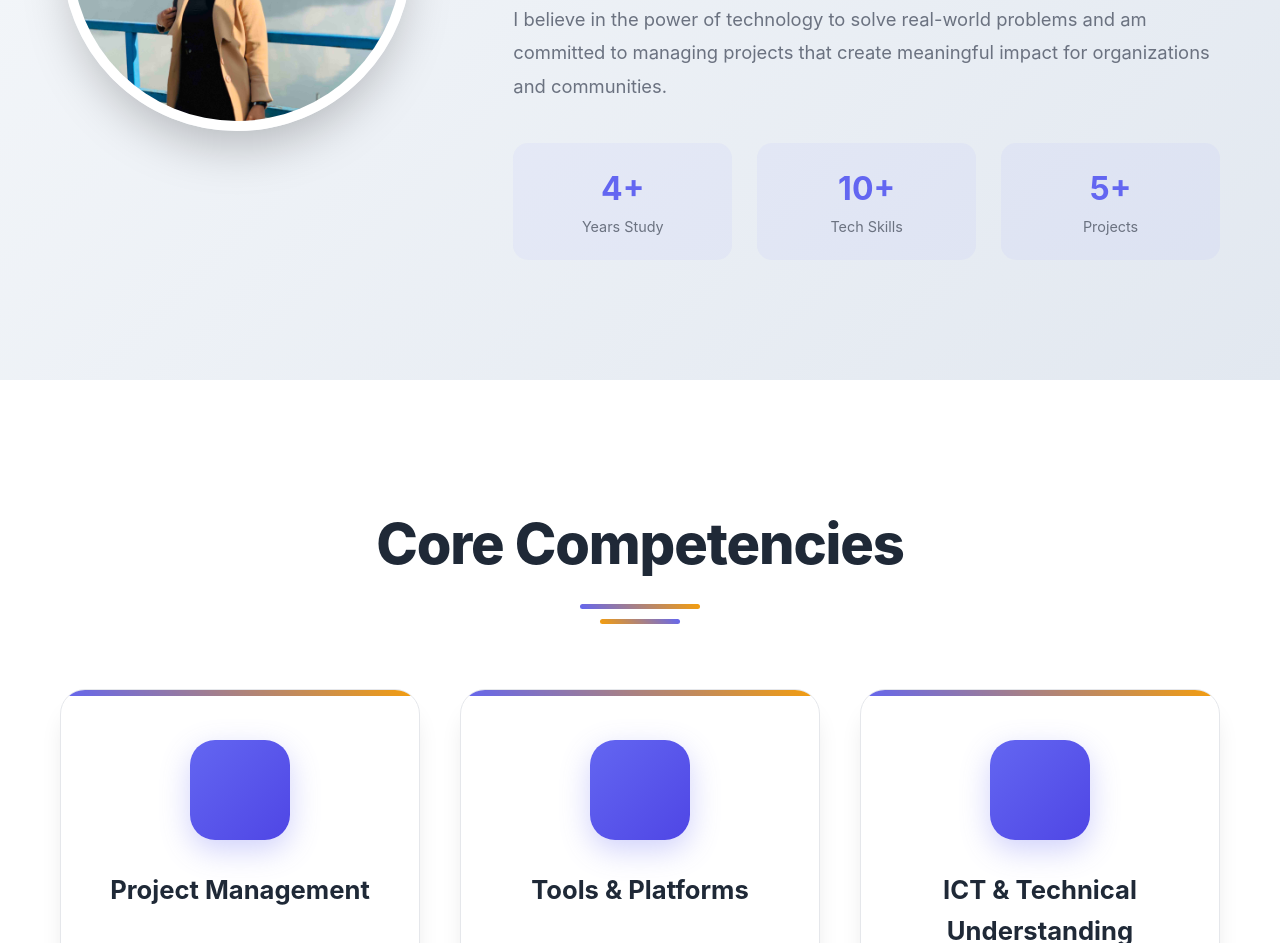
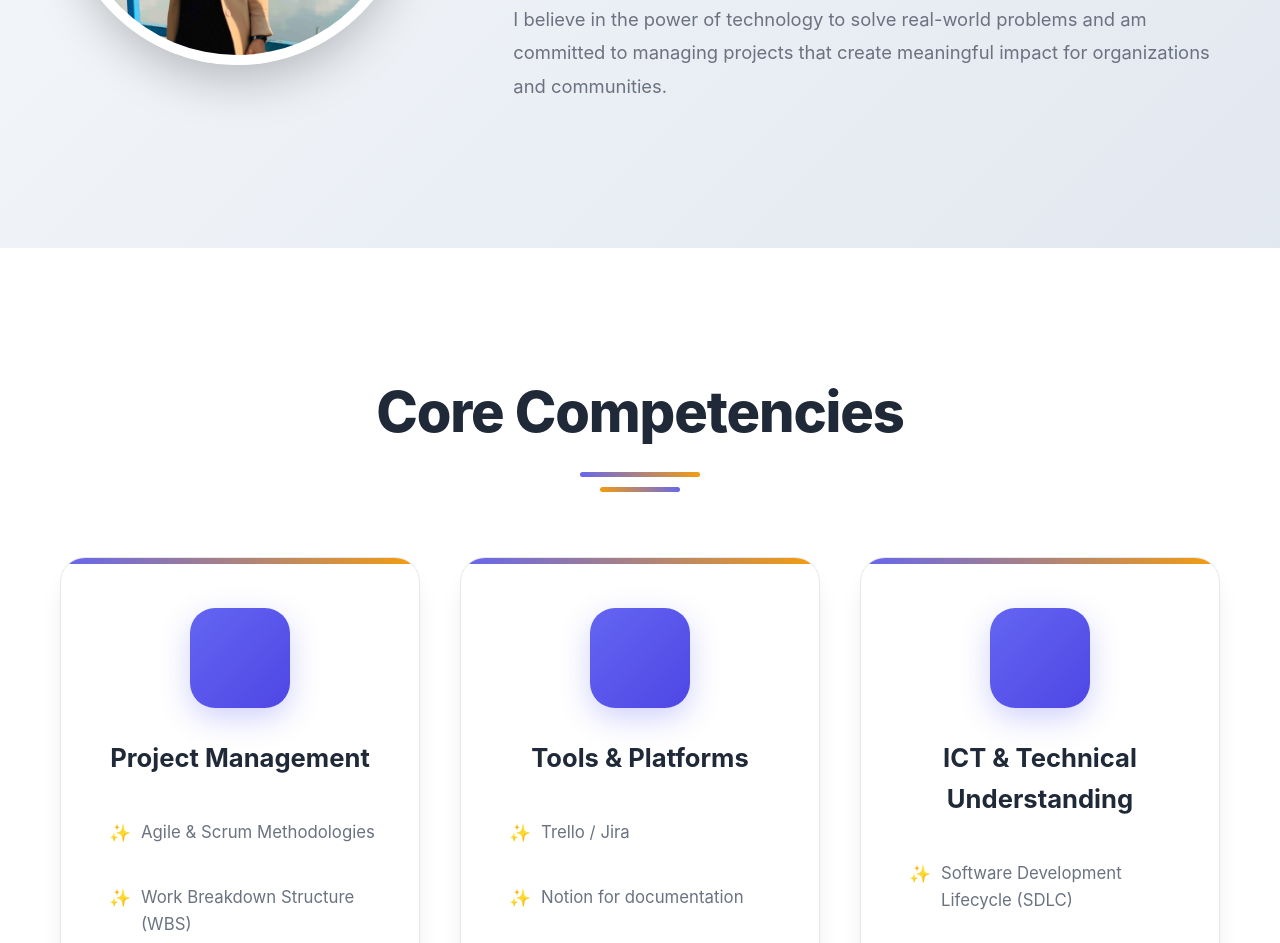
Before and after one commit to sherpanuren/my_portfolio, a plain HTML site: page index.html in a window 1280 px wide. Shown: the part 1449-2392 px from the top of the page. Drawn offline with Linux system fonts and the light colour scheme.

Commit message:
Update index.html

```diff
--- a/index.html
+++ b/index.html
@@ -896,7 +896,7 @@
                     <p>My academic foundation in computer engineering, combined with my keen interest in ICT project management, positions me uniquely to lead technology initiatives that drive digital transformation and innovation.</p>
                     <p>I believe in the power of technology to solve real-world problems and am committed to managing projects that create meaningful impact for organizations and communities.</p>
 
-                    <div class="about-stats">
+<!--                     <div class="about-stats">
                         <div class="stat-item">
                             <span class="stat-number">4+</span>
                             <span class="stat-label">Years Study</span>
@@ -909,7 +909,7 @@
                             <span class="stat-number">5+</span>
                             <span class="stat-label">Projects</span>
                         </div>
-                    </div>
+                    </div> -->
                 </div>
             </div>
         </div>
```
